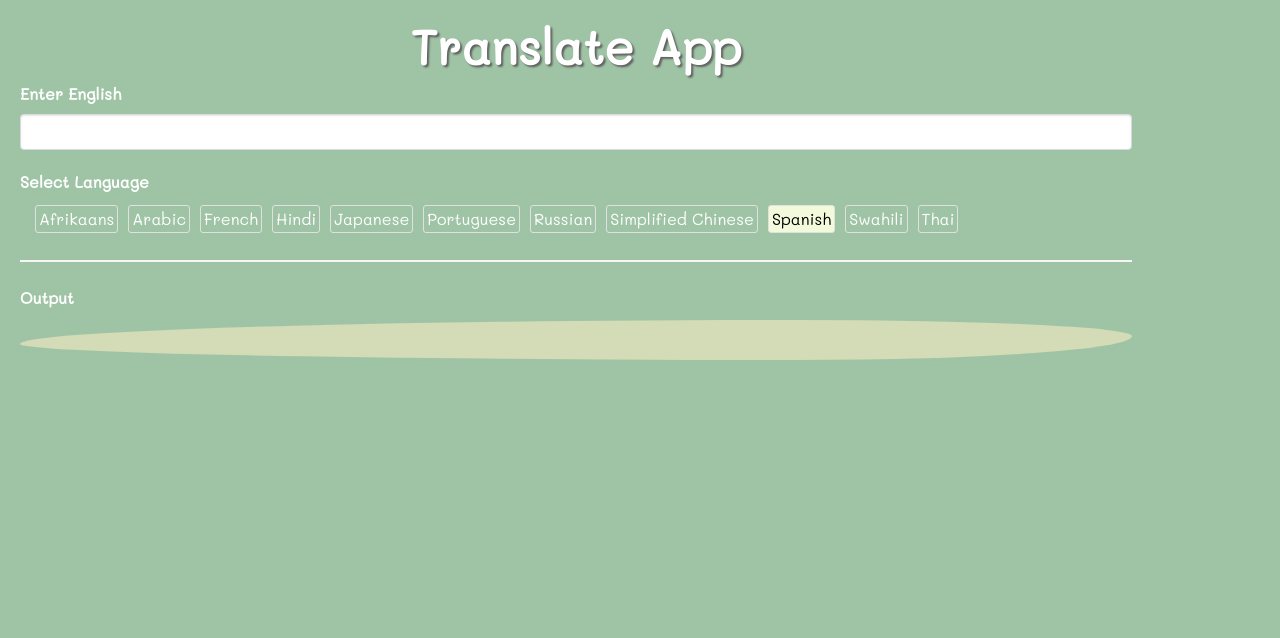
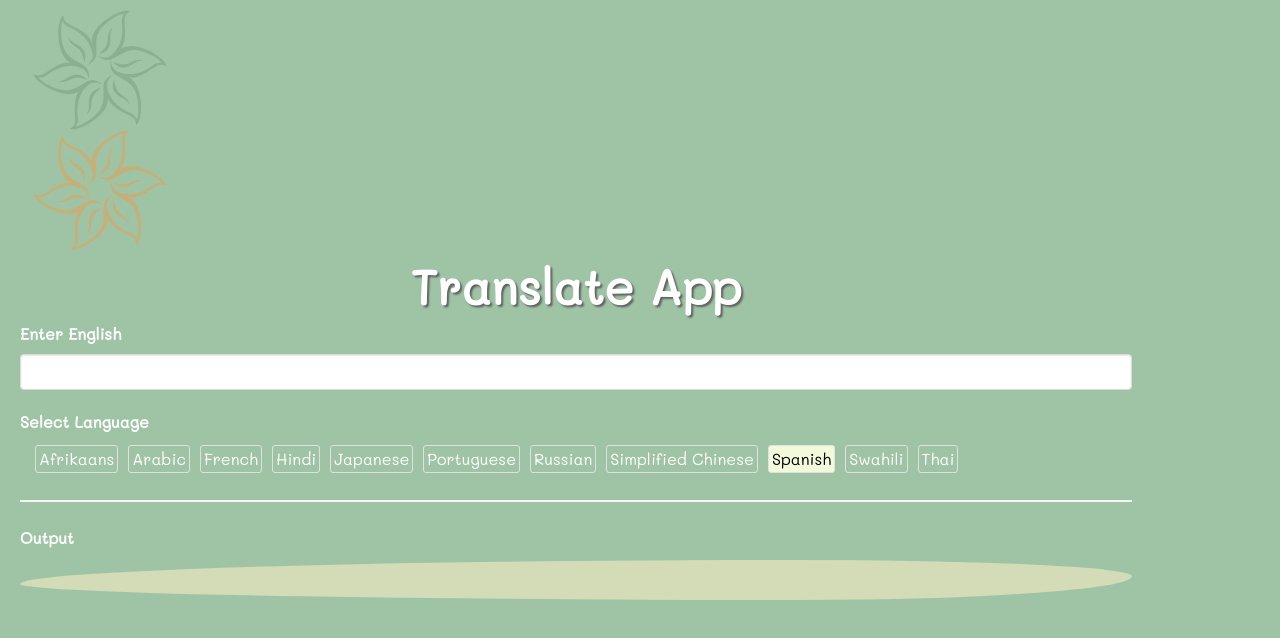
Before and after one commit to giorgioGTelian/reactjs-Exercise, a React (Create React App) app: page / in a window 1280 px wide. Shown: the top 638 px of the page. Built offline with nearby package versions, Linux system fonts and the light colour scheme.

Commit message:
1 file modified

```diff
--- a/src/style.css
+++ b/src/style.css
@@ -5,7 +5,9 @@
 }
 
 svg {
-  display: block;
+  display: flex  !important;
+  width: 20vh;
+  height: 15vh;
 }
 
 input {
```
